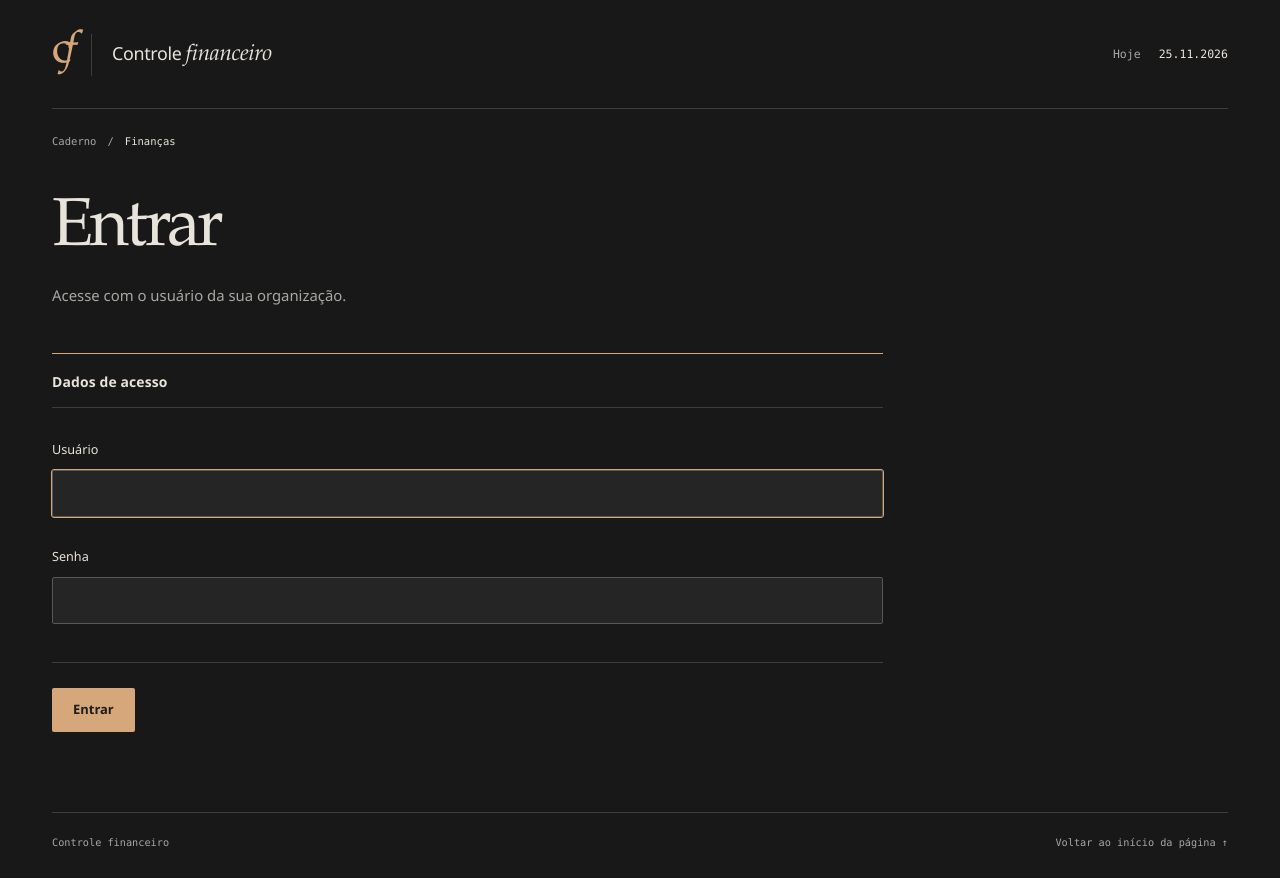
After one commit to ThiagoPix/CRUD-Financeiro, a Django app: page /entrar/ in a window 1280 px wide. The commit adds this page. Run offline with Django 5.2, Linux system fonts and the light colour scheme; parts of the project's set-up code (start-up, migrations or seed data) failed here and were passed over.

Commit message:
Adiciona login e logout

```diff
--- a/config/settings.py
+++ b/config/settings.py
@@ -32,6 +32,7 @@ MIDDLEWARE = [
     "django.middleware.common.CommonMiddleware",
     "django.middleware.csrf.CsrfViewMiddleware",
     "django.contrib.auth.middleware.AuthenticationMiddleware",
+    "django.contrib.auth.middleware.LoginRequiredMiddleware",
     "django.contrib.messages.middleware.MessageMiddleware",
     "django.middleware.clickjacking.XFrameOptionsMiddleware",
 ]
@@ -78,3 +79,7 @@ USE_TZ = True
 STATIC_URL = "static/"
 STATIC_ROOT = BASE_DIR / "staticfiles"
 DEFAULT_AUTO_FIELD = "django.db.models.BigAutoField"
+
+LOGIN_URL = "login"
+LOGIN_REDIRECT_URL = "financas:inicio"
+LOGOUT_REDIRECT_URL = "login"
--- a/config/urls.py
+++ b/config/urls.py
@@ -1,8 +1,11 @@
 from django.contrib import admin
+from django.contrib.auth import views as auth_views
 from django.urls import include, path
 
 
 urlpatterns = [
     path("admin/", admin.site.urls),
+    path("entrar/", auth_views.LoginView.as_view(template_name="core/login.html"), name="login"),
+    path("sair/", auth_views.LogoutView.as_view(), name="logout"),
     path("", include("financas.urls")),
 ]
--- /dev/null
+++ b/core/templates/core/login.html
@@ -0,0 +1,37 @@
+{% extends 'financas/base.html' %}
+
+{% block content %}
+<header class="cabecalho-pagina">
+    <div>
+        <h1>Entrar</h1>
+        <p class="subtitulo">Acesse com o usuário da sua organização.</p>
+    </div>
+</header>
+
+<div class="pagina-formulario">
+<section class="painel painel-formulario" aria-labelledby="dados-acesso">
+    <div class="painel-cabecalho">
+        <h2 id="dados-acesso" class="titulo-pequeno">Dados de acesso</h2>
+    </div>
+    <form method="post" class="formulario">
+        {% csrf_token %}
+        <input type="hidden" name="next" value="{{ next }}">
+        {% if form.non_field_errors %}
+            <div class="erros-formulario" role="alert">{{ form.non_field_errors }}</div>
+        {% endif %}
+        <div class="campos-grade">
+            {% for field in form.visible_fields %}
+                <div class="campo campo-inteiro{% if field.errors %} campo-com-erro{% endif %}">
+                    <label for="{{ field.id_for_label }}">{{ field.label }}</label>
+                    {{ field }}
+                    {% for error in field.errors %}<p class="erro-campo">{{ error }}</p>{% endfor %}
+                </div>
+            {% endfor %}
+        </div>
+        <div class="formulario-rodape">
+            <button class="botao botao-primario" type="submit">Entrar</button>
+        </div>
+    </form>
+</section>
+</div>
+{% endblock %}
--- a/financas/templates/financas/base.html
+++ b/financas/templates/financas/base.html
@@ -19,13 +19,20 @@
                     <span class="marca-nome">Controle <em>financeiro</em></span>
                 </a>
                 <div class="data-caderno"><span>Hoje</span><time datetime="{% now 'Y-m-d' %}">{% now "d.m.Y" %}</time></div>
+                {% if user.is_authenticated %}
+                <form method="post" action="{% url 'logout' %}" class="data-caderno">
+                    {% csrf_token %}
+                    <span>{{ user.get_username }}</span>
+                    <button class="botao botao-secundario" type="submit">Sair</button>
+                </form>
+                {% endif %}
             </div>
-            <nav class="navegacao" aria-label="Navegação principal">
+            {% if user.is_authenticated %}<nav class="navegacao" aria-label="Navegação principal">
                 <a href="{% url 'financas:lancamento_lista' %}" {% if secao == 'lancamentos' %}aria-current="page"{% endif %}>Lançamentos</a>
                 <a href="{% url 'financas:conta_lista' %}" {% if secao == 'contas' %}aria-current="page"{% endif %}>Contas</a>
                 <a href="{% url 'financas:categoria_lista' %}" {% if secao == 'categorias' %}aria-current="page"{% endif %}>Categorias</a>
                 <a href="{% url 'financas:orcamento_lista' %}" {% if secao == 'orcamentos' %}aria-current="page"{% endif %}>Orçamentos</a>
-            </nav>
+            </nav>{% endif %}
         </header>
         <main id="conteudo" class="conteudo" tabindex="-1">
             <nav class="caminho" aria-label="Você está aqui">
```
